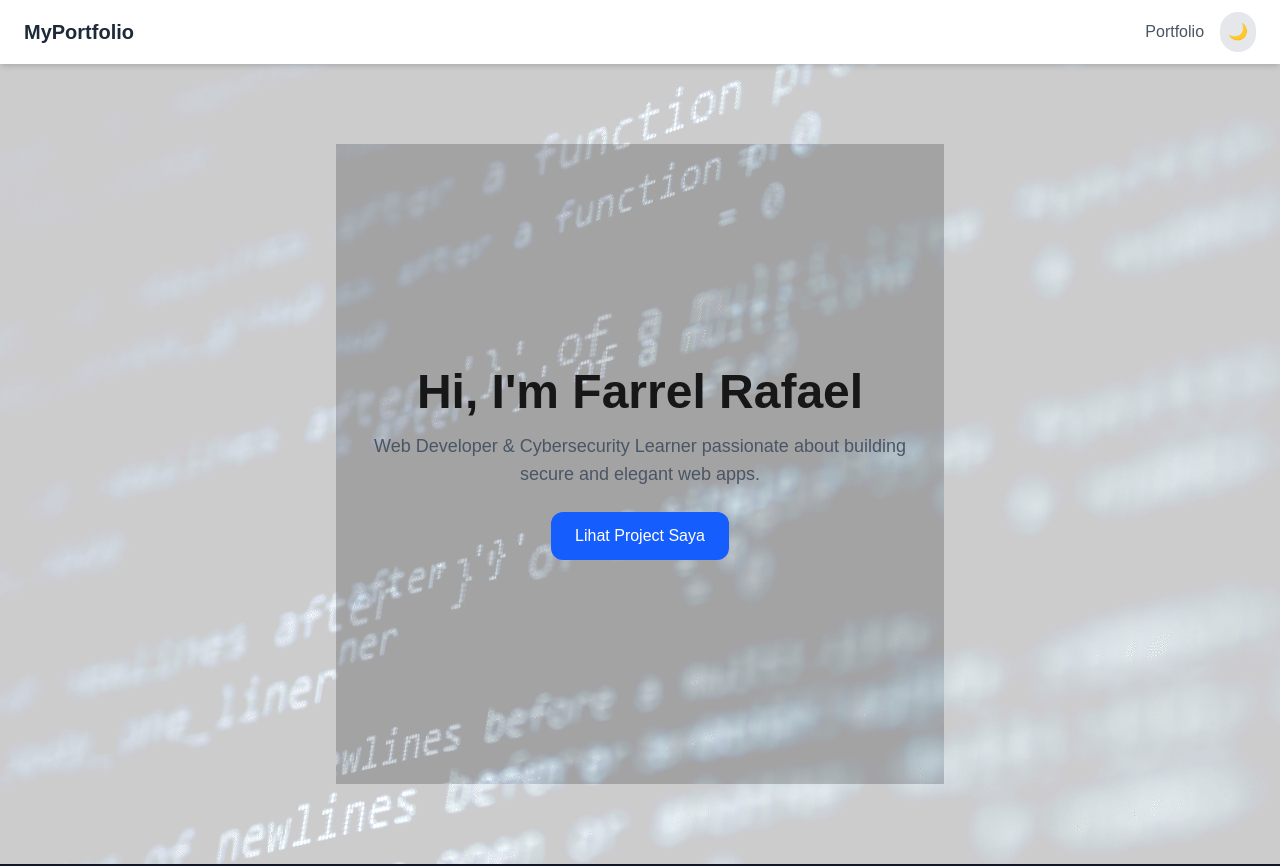
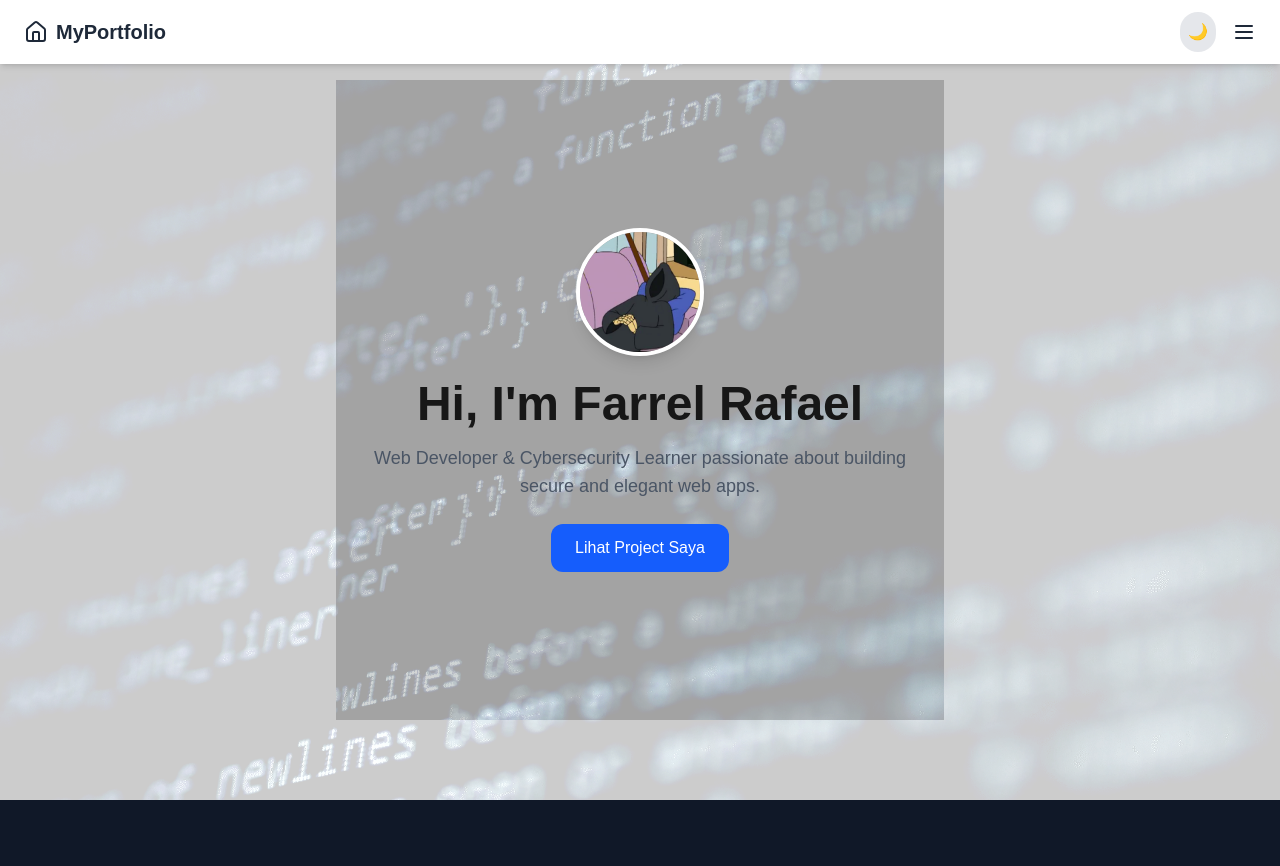
Before and after one commit to bifrace/farrelrafael-web-projects, a Next.js app: page / in a window 1280 px wide. Shown: the top 866 px of the page. Built offline with nearby package versions, Linux system fonts and the light colour scheme.

Commit message:
Penambahan foto, Perubahan Navbar, Penambahan Media sosial

```diff
--- a/package.json
+++ b/package.json
@@ -11,6 +11,7 @@
   "dependencies": {
     "@next-auth/mongodb-adapter": "^1.1.3",
     "framer-motion": "^12.15.0",
+    "lucide-react": "^0.511.0",
     "mongodb": "^5.9.2",
     "next": "15.3.3",
     "next-auth": "^4.24.11",
--- a/src/app/components/Hero.jsx
+++ b/src/app/components/Hero.jsx
@@ -7,6 +7,13 @@ export default function Hero() {
   return (
 
     <section className="relative flex flex-col items-center justify-center min-h-[80vh] text-center px-4">
+
+{/* Profile Picture */}
+<img
+        src="/images/Profile-images.jpg"
+        alt="Profile"
+        className="w-32 h-32 object-cover rounded-full border-4 border-white shadow-lg mb-6"
+      />
 
       {/* Background Effect */}
       <BackgroundEffect />
--- a/src/app/components/Navbar.jsx
+++ b/src/app/components/Navbar.jsx
@@ -1,13 +1,20 @@
-// src/components/Navbar.jsx
 "use client";
 
 import { useState, useEffect } from "react";
 import Link from "next/link";
+import {
+  Home,
+  Menu,
+  X,
+  Instagram,
+  Twitter,
+  MessageCircleMore,
+} from "lucide-react";
 
 export default function Navbar() {
   const [darkMode, setDarkMode] = useState(false);
+  const [menuOpen, setMenuOpen] = useState(false);
 
-  // Efek untuk dark mode
   useEffect(() => {
     if (darkMode) {
       document.documentElement.classList.add("dark");
@@ -17,28 +24,61 @@ export default function Navbar() {
   }, [darkMode]);
 
   return (
-    <nav className="bg-white dark:bg-gray-800 shadow-md">
+    <nav className="bg-white dark:bg-gray-800 shadow-md fixed w-full z-50">
       <div className="container mx-auto px-6 py-3 flex justify-between items-center">
-        <Link href="/">
-          <span className="text-xl font-bold text-gray-800 dark:text-white cursor-pointer">
-            MyPortfolio
-          </span>
+        {/* Kiri: Logo Home */}
+        <Link href="/" passHref>
+          <div className="flex items-center gap-2 text-gray-800 dark:text-white cursor-pointer hover:scale-110 transition-transform">
+            <Home className="w-6 h-6" />
+            <span className="text-xl font-bold">MyPortfolio</span>
+          </div>
         </Link>
 
-        <div className="flex items-center space-x-4">
-          <Link href="/portfolio">
-            <span className="text-gray-600 dark:text-gray-200 hover:text-blue-500 cursor-pointer">
-              Portfolio
-            </span>
-          </Link>
+        {/* Kanan: Dark mode toggle & Hamburger */}
+        <div className="flex items-center gap-4">
           <button
             onClick={() => setDarkMode(!darkMode)}
             className="p-2 rounded-full bg-gray-200 dark:bg-gray-700"
           >
             {darkMode ? "☀️" : "🌙"}
           </button>
+
+          <button
+            onClick={() => setMenuOpen(!menuOpen)}
+            className="text-gray-800 dark:text-white"
+          >
+            {menuOpen ? <X className="w-6 h-6" /> : <Menu className="w-6 h-6" />}
+          </button>
         </div>
       </div>
+
+      {/* Dropdown Menu */}
+      {menuOpen && (
+        <div className="absolute top-full left-0 w-full bg-white dark:bg-gray-900 shadow-md py-4 px-6 z-40">
+          <div className="flex flex-col space-y-4">
+            <Link href="#projects">
+              <span className="text-gray-800 dark:text-white hover:underline cursor-pointer">Projects</span>
+            </Link>
+            <Link href="#about">
+              <span className="text-gray-800 dark:text-white hover:underline cursor-pointer">About</span>
+            </Link>
+            <Link href="#contact">
+              <span className="text-gray-800 dark:text-white hover:underline cursor-pointer">Contact</span>
+            </Link>
+            <div className="flex space-x-4 pt-2">
+              <Link href="https://www.instagram.com/vahnellan/" target="_blank">
+                <Instagram className="w-5 h-5 text-gray-800 dark:text-white hover:text-pink-500" />
+              </Link>
+              <Link href="https://x.com/Farrel0202" target="_blank">
+                <Twitter className="w-5 h-5 text-gray-800 dark:text-white hover:text-sky-500" />
+              </Link>
+              <Link href="https://discord.com" target="_blank">
+                <MessageCircleMore className="w-5 h-5 text-gray-800 dark:text-white hover:text-indigo-500" />
+              </Link>
+            </div>
+          </div>
+        </div>
+      )}
     </nav>
   );
 }
--- a/src/app/page.jsx
+++ b/src/app/page.jsx
@@ -33,7 +33,7 @@ export default function Portfolio() {
         <Hero />
       </section>
 
-      {/* Projects Section with dark background */}
+      {/* Projectcard Section with dark background */}
       <section id="projects" className="bg-gray-900 text-white py-16">
         <div className="container mx-auto px-4">
           <h1 className="text-4xl font-bold text-center mb-4">My Projects</h1>
@@ -45,6 +45,7 @@ export default function Portfolio() {
             {projects.map((project) => (
               <ProjectCard key={project.id} project={project} />
             ))}
+
           </div>
         </div>
       </section>
```
Also changed, not shown: public/images/Profile-images.jpg (added), 1 other file (tests, documents, lock files or other folders).
